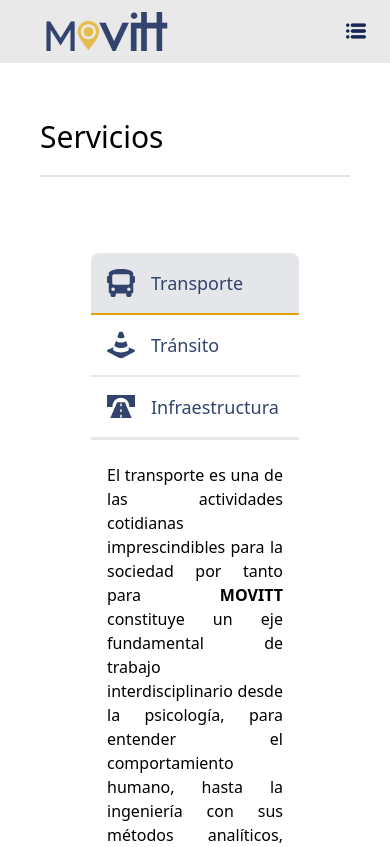
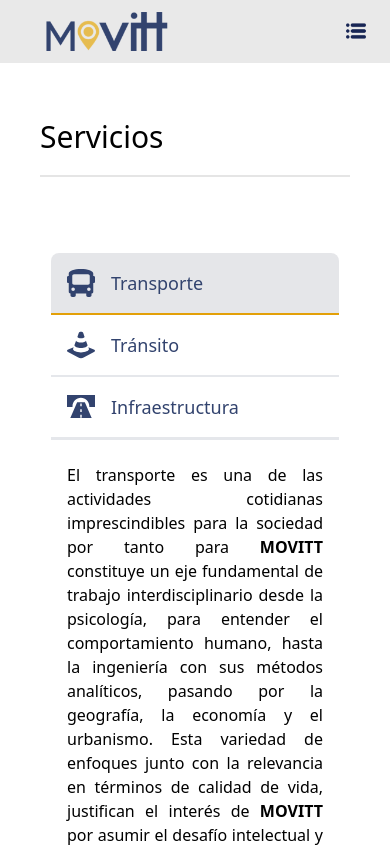
Before and after one commit to mariacardenas-1/movitt, a Next.js app: page /servicios in a window 390 px wide. Shown: the top 847 px of the page. Built offline with nearby package versions, Linux system fonts and the light colour scheme.

Commit message:
fix responsive design for service page

```diff
--- a/pages/servicios.tsx
+++ b/pages/servicios.tsx
@@ -17,8 +17,8 @@
     return (
         <Layout>
             <TextSection tittle={'Servicios'} text={''} />
-            <div className="w-72 md:w-full mx-auto md:px-24">
-                <div className=" desk:px-40 lg:px-28 md:px-16 px-10">
+            <div className="w-72 md:w-full mx-auto md:px-4">
+                <div className=" desk:px-40 lg:px-28 md:px-16">
                     <Flowbite  theme={{ theme }}>
                         <Tabs.Group
                             aria-label="Tabs with icons"
```
